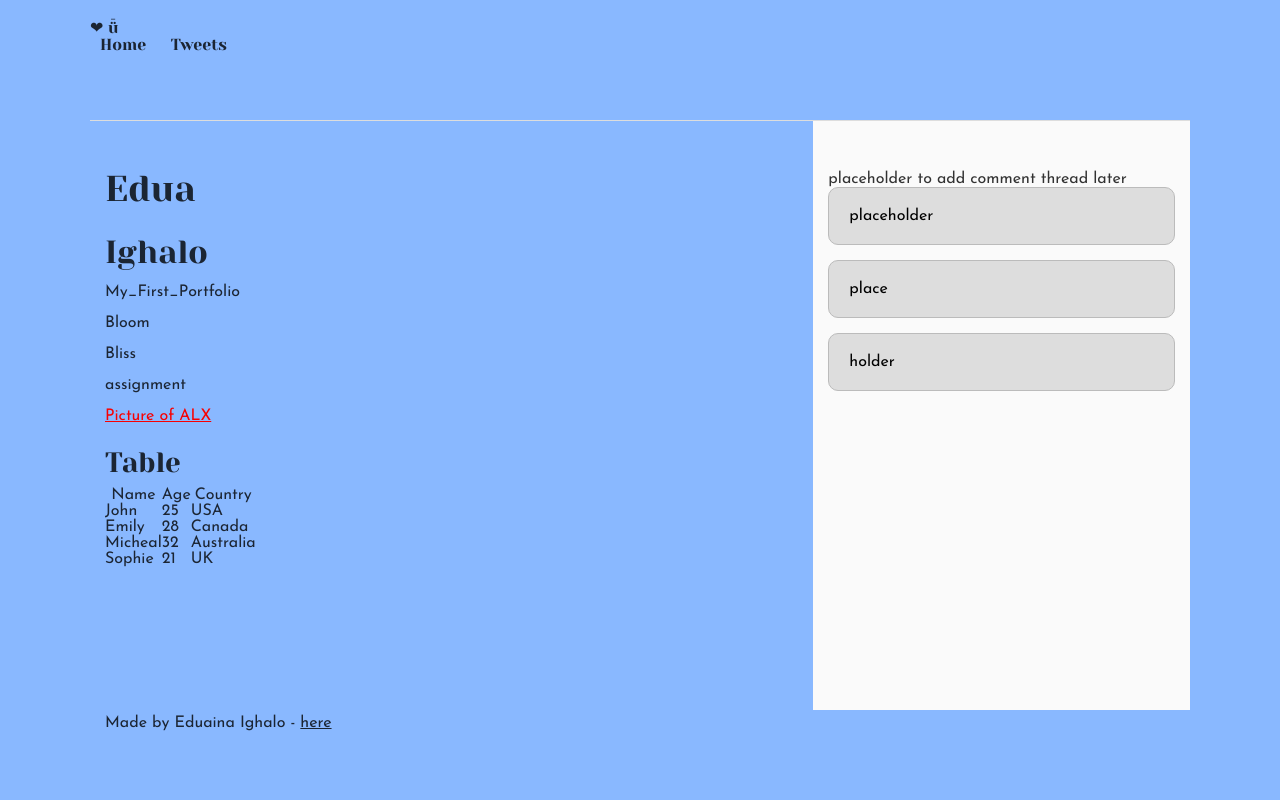
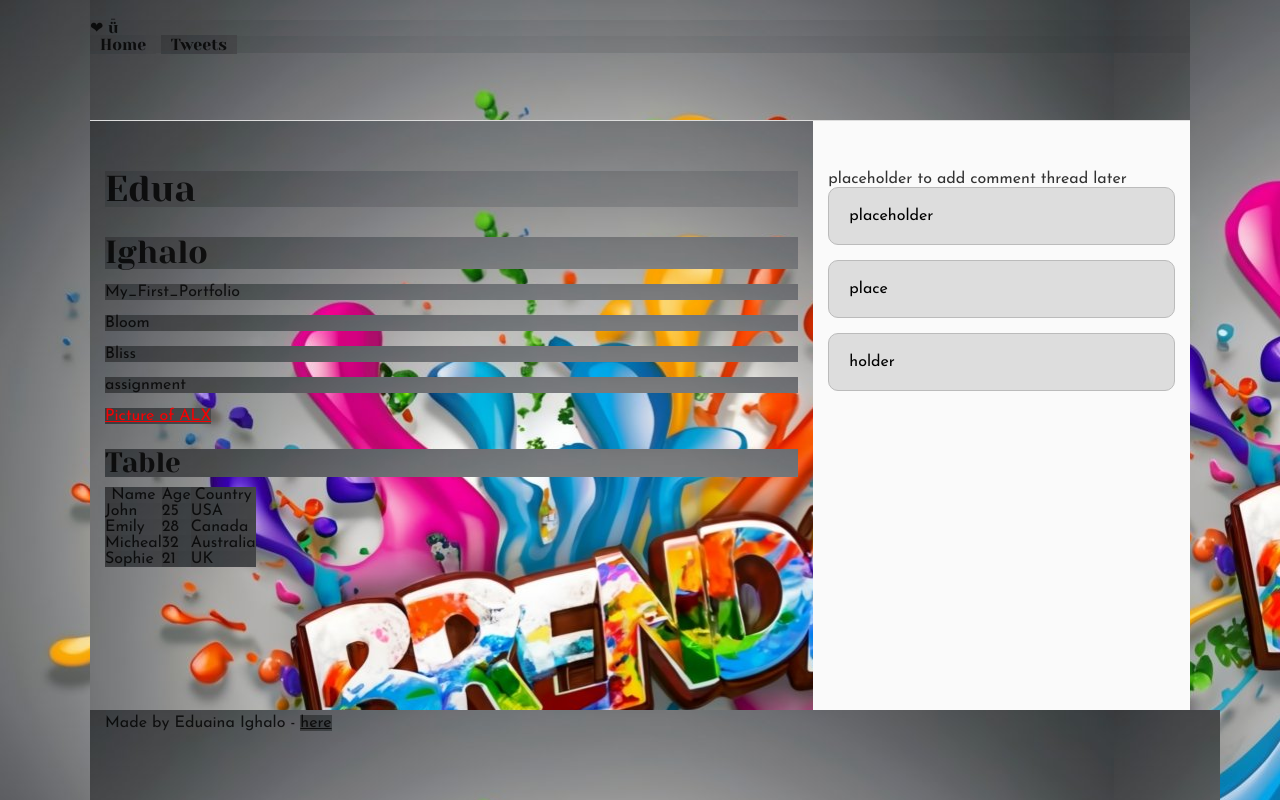
Before and after one commit to Breedua/My_First_Portfolio, a plain HTML site: page css_basic/index.html in a window 1280 px wide. Drawn offline with Linux system fonts and the light colour scheme.

Commit message:
added a background image correctly

```diff
--- a/css_basic/index.html
+++ b/css_basic/index.html
@@ -2,7 +2,7 @@
 <html lang="en">
    <head>
       <meta charset="UTF-8">
-      <meta name="viewport" content="width=device-width, initial-scale=1.0">
+      <meta name="viewport" content="width=device-width, initial-scale=1.0, viewport-fit=cover">
       <title>My_First_Portfolio</title>
       <link href="base.css" rel="stylesheet">
       <link href="styles.css" rel="stylesheet">
--- a/css_basic/styles.css
+++ b/css_basic/styles.css
@@ -1,3 +1,7 @@
+* {
+    background-image: url(Brenda.jpg);
+}
+
 body {
     /* for when content have to be arranged side by side or stacked ontop of each other in the body,it must be told that its a container to flexible boxes */
     display: flex;
@@ -31,6 +35,12 @@ aside {
     /* to be sure that the user can scroll within your aside */
     overflow-y: auto;
 }
-header, footer {
+header {
+    width: 100%;
+    /* position and top to make the navbar stay at the top of the page even while scrolling */
+    position: sticky;
+    top: 0;
+}
+footer {
     width: 100%;
 }
```
Also changed, not shown: css_basic/Brenda.jpg (added), css_basic/Pic 1.jpg (added).
